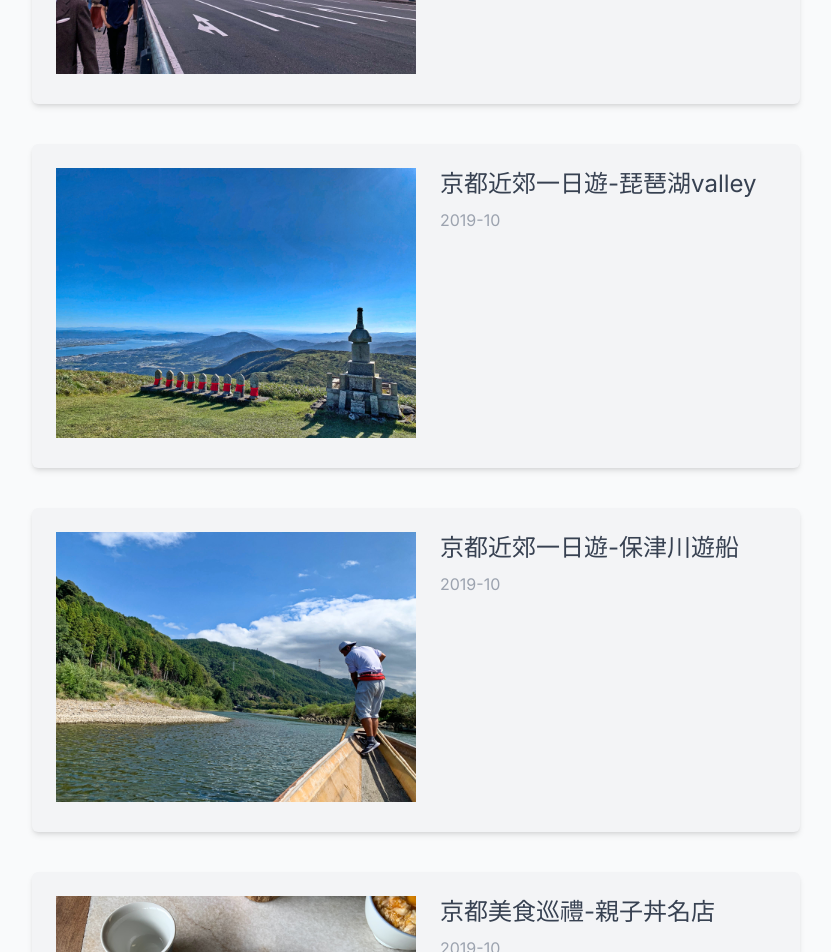
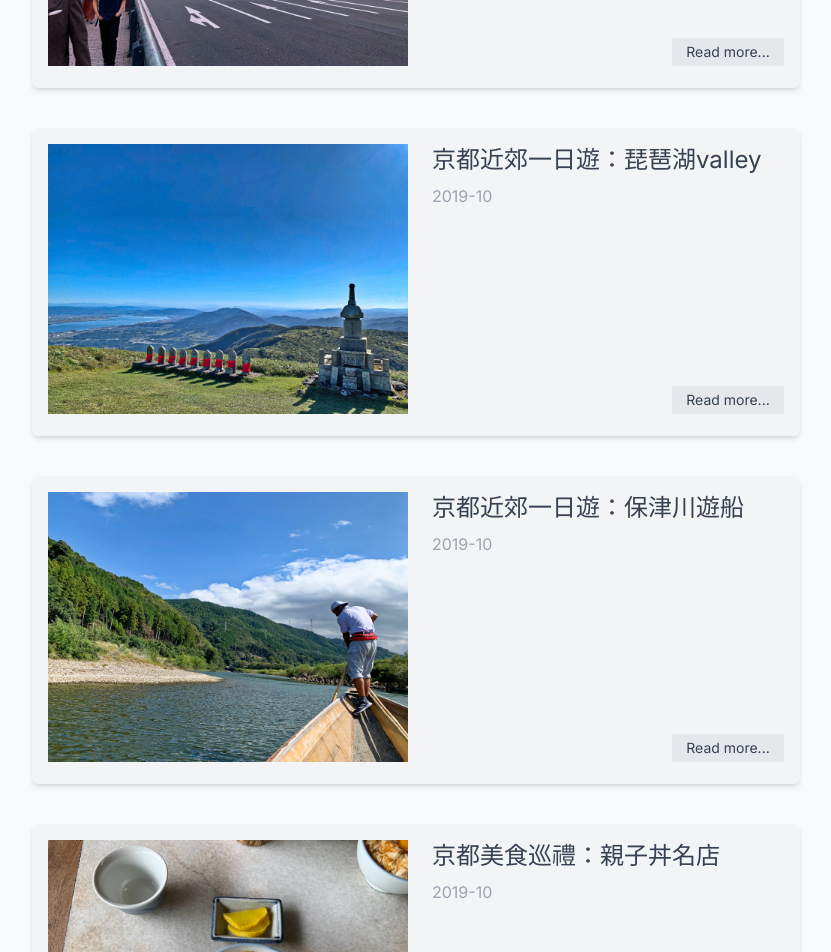
Before and after one commit to charlielinz/charlie, a Next.js app: page /travel/posts in a window 1280 px wide. Shown: the part 300-1252 px from the top of the page, without its empty margins (96-927 px from the left). Built offline with nearby package versions, Linux system fonts and the light colour scheme.

Commit message:
update: PostCard size

```diff
--- a/components/PostCard.js
+++ b/components/PostCard.js
@@ -13,12 +13,12 @@ const PostCard = ({ postData }) => {
     } else if (windowWidth < 1024 && windowWidth >= 768) {
       setImageSize({ width: "240", height: "180" });
     } else if (windowWidth < 768 && windowWidth >= 480) {
-      setImageSize({ width: "180", height: "135" });
+      setImageSize({ width: "360", height: "270" });
     }
   }, [windowWidth]);
 
   return (
-    <div className="flex gap-6 w-full lg:w-3/4 p-4 lg:p-6 bg-gray-100 rounded-md shadow-md">
+    <div className="flex flex-col md:flex-row gap-6 w-full lg:w-3/4 p-4 bg-gray-100 rounded-md shadow-md">
       <div className="shrink-0">
         <Image
           src={postData.cover_image}
@@ -27,9 +27,10 @@ const PostCard = ({ postData }) => {
           height={imageSize.height}
         />
       </div>
-      <div className="flex flex-col gap-2">
-        <div className="md:text-2xl">{postData.title}</div>
+      <div className="flex flex-col gap-2 w-full">
+        <div className="text-2xl">{postData.title}</div>
         <div className="text-gray-400">{postData.travel_date}</div>
+        <div className="mt-auto ml-auto mb-1.5 py-1 w-28 bg-gray-200 hover:bg-gray-300 duration-200 rounded-sm text-center text-sm">Read more...</div>
       </div>
     </div>
   );
--- a/pages/index.js
+++ b/pages/index.js
@@ -17,7 +17,7 @@ import usa from "../public/img/united-states-of-america.png";
 export default function Home() {
   const windowWidth = useWindowWidth();
   return (
-    <header>
+    <>
       <Navbar />
       <div className="w-full h-96 bg-gray-300">
         <div className="pt-32 lg:pt-24 z-10 max-w-screen-sm lg:max-w-screen-md xl:max-w-screen-lg mx-6 md:mx-auto">
@@ -83,6 +83,6 @@ export default function Home() {
         <p className="text-gray-500">Close to the local and discover those places you may miss. Find and establish your own travel style.</p>
       </div>
       <Footer />
-    </header>
+    </>
   );
 }
--- a/pages/travel/posts.js
+++ b/pages/travel/posts.js
@@ -1,4 +1,5 @@
 import Navbar from "../../components/Navbar";
+import Footer from "../../components/Footer";
 import PostCard from "../../components/PostCard";
 import { travelPosts } from "../../posts";
 
@@ -12,6 +13,7 @@ const posts = ({ postInfos }) => {
           <PostCard postData={postData} key={index} />
         ))}
       </div>
+      <Footer />
     </>
   );
 };
--- a/posts.js
+++ b/posts.js
@@ -8,17 +8,17 @@ export const travelPosts = {
   },
   "kansai-2": {
     cover_image: "/img/travel/kansai-2/cover-image.jpg",
-    title: "京都近郊一日遊-琵琶湖valley",
+    title: "京都近郊一日遊：琵琶湖valley",
     travel_date: "2019-10",
   },
   "kansai-3": {
     cover_image: "/img/travel/kansai-3/cover-image.jpg",
-    title: "京都近郊一日遊-保津川遊船",
+    title: "京都近郊一日遊：保津川遊船",
     travel_date: "2019-10",
   },
   "kansai-4": {
     cover_image: "/img/travel/kansai-4/cover-image.jpg",
-    title: "京都美食巡禮-親子丼名店",
+    title: "京都美食巡禮：親子丼名店",
     travel_date: "2019-10",
   },
 };
```
